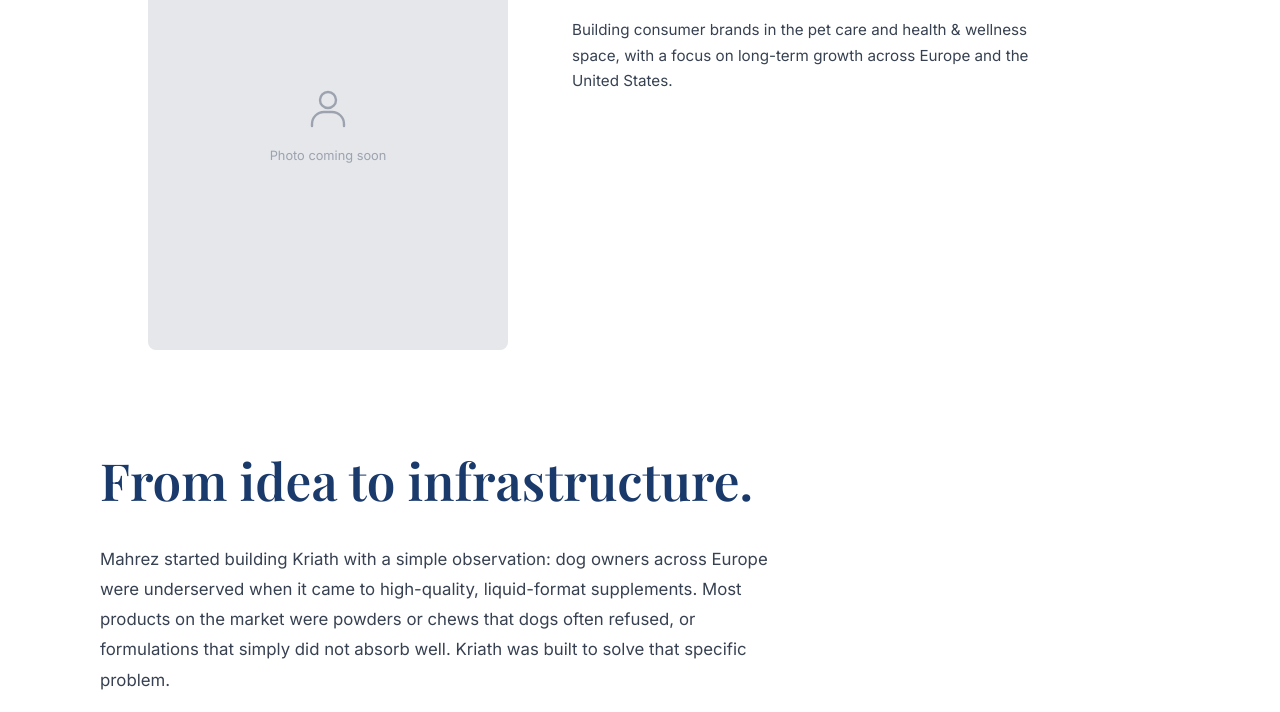
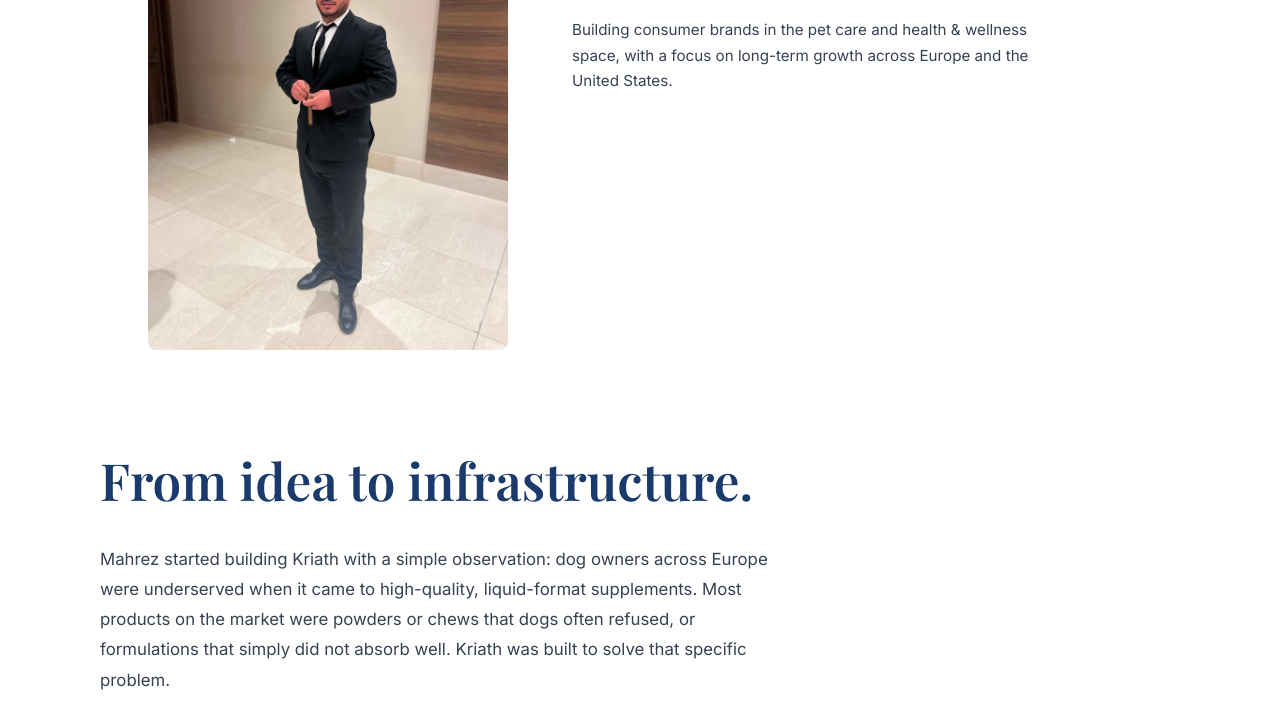
Before and after one commit to Scalepeak1/Site-Scalepeak, a plain HTML site: page founder.html in a window 1280 px wide. Shown: the part 258-970 px from the top of the page. Drawn offline with nearby package versions, Linux system fonts and the light colour scheme; a web font is replaced by a local one.

Commit message:
Update founder.html

```diff
--- a/founder.html
+++ b/founder.html
@@ -361,13 +361,7 @@
     <!-- ── Founder Hero ───────────────────────────────────────────── -->
     <section class="container founder-hero">
       <div class="founder-hero-grid">
-        <div class="founder-page-photo">
-          <svg width="48" height="48" viewBox="0 0 24 24" fill="none" stroke="#9CA3AF" stroke-width="1.2" stroke-linecap="round" stroke-linejoin="round">
-            <circle cx="12" cy="8" r="4"/>
-            <path d="M4 21v-1a6 6 0 0 1 6-6h4a6 6 0 0 1 6 6v1"/>
-          </svg>
-          <span>Photo coming soon</span>
-        </div>
+<img src="../Founder-picture.jpg" alt="Mahrez Aouadj" style="width: 100%; max-width: 360px; border-radius: 8px; aspect-ratio: 4/5; object-fit: cover;" />
         <div class="founder-hero-info">          <h1 class="founder-hero-name">Mahrez Aouadj</h1>
           <div class="founder-hero-title">Founder &amp; Managing Director, SCALEPEAK LLC</div>
           <p class="founder-hero-context">Building consumer brands in the pet care and health &amp; wellness space, with a focus on long-term growth across Europe and the United States.</p>
```
